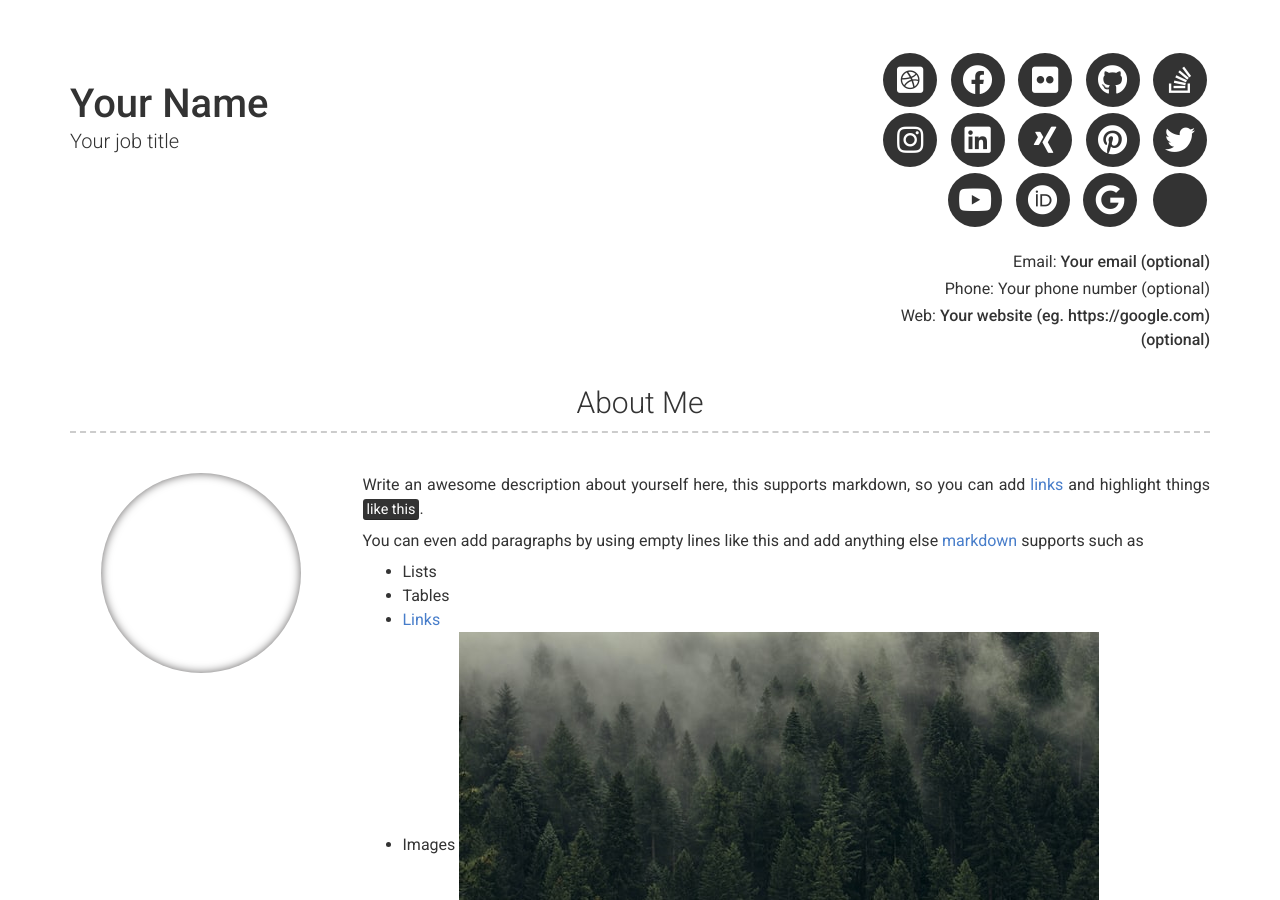
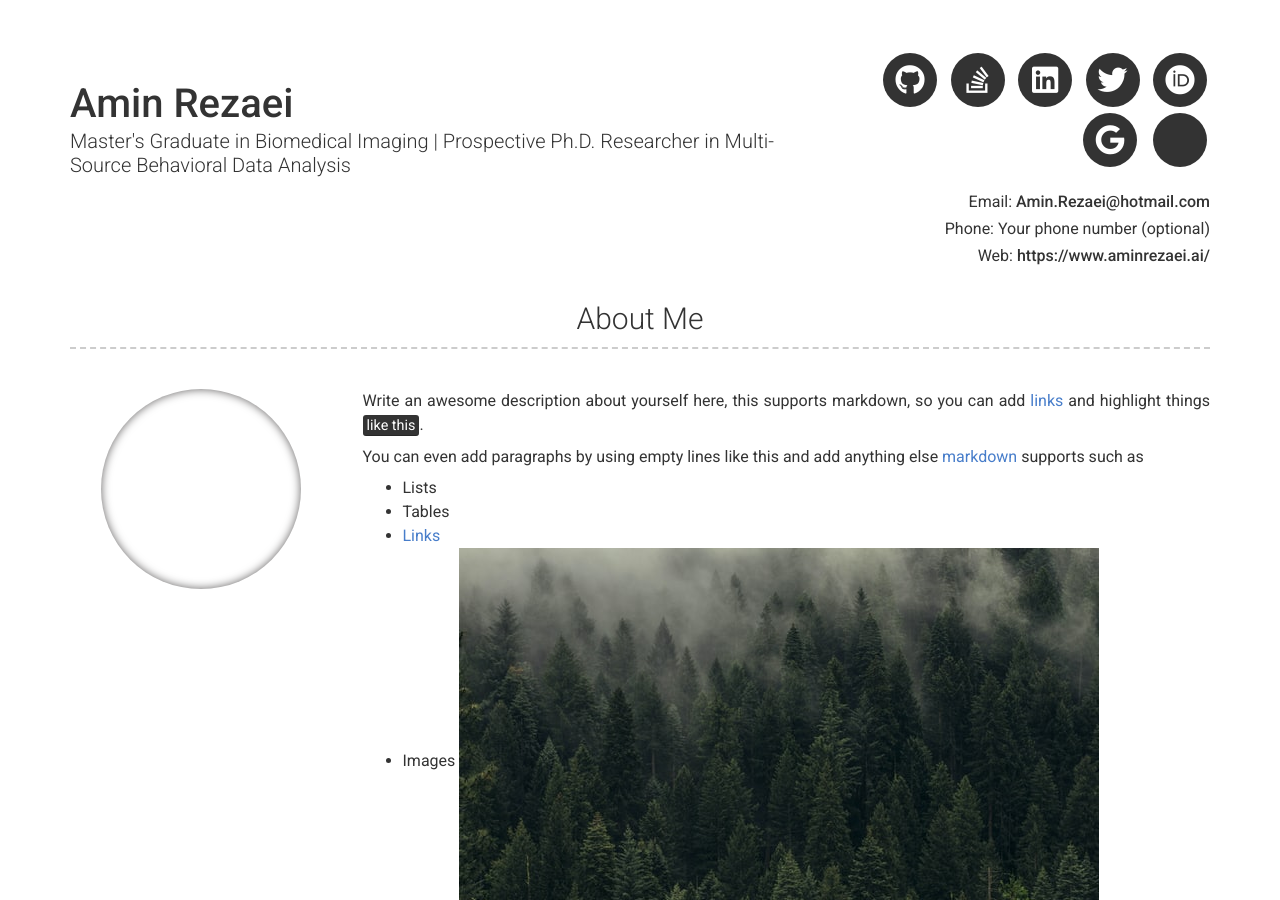
Before and after one commit to aminrezaei-img/CV, a Jekyll site: the page built from index.md, in a window 1280 px wide and 900 px high. Built offline with Jekyll 4.4.1, drawn with Linux system fonts in a browser that asks for light colours; nearby versions of some CDN libraries; some of the changed text lies outside the part shown.

Commit message:
Update _config.yml

```diff
--- a/_config.yml
+++ b/_config.yml
@@ -6,30 +6,23 @@ repository: Git repository where your resume will be hosted, only required if yo
 version: 2
 
 # Personal info
-name: Your Name
-title: Your job title
-email: Your email (optional)
+name: Amin Rezaei
+title: Master's Graduate in Biomedical Imaging | Prospective Ph.D. Researcher in Multi-Source Behavioral Data Analysis
+email: Amin.Rezaei@hotmail.com
 # email_title: Email (Email title override)
 phone: Your phone number (optional)
 # phone_title: Phone (Phone title override)
-website: Your website (eg. https://google.com)(optional)
-# website_title: Web (Website title override)
+website: https://www.aminrezaei.ai/
+# website_title: Website (Website title override)
 
 # Dark Mode (true/false/never)
 darkmode: false
 
 # Social links
-twitter_username: jekyllrb
-github_username:  jekyll
-stackoverflow_username: "00000001"
-dribbble_username: jekyll
-facebook_username: jekyll
-flickr_username: jekyll
-instagram_username: jekyll
-linkedin_username: jekyll
-xing_username: jekyll
-pinterest_username: jekyll
-youtube_username: jekyll
+twitter_username: AMINREZAEl
+github_username:  aminrezaei-img
+stackoverflow_username: "18346001"
+linkedin_username: Amin-Rezaeii
 orcid_username: 0000-0000-0000-0000
 googlescholar_username: D847cGsAAAAJ
 
```
